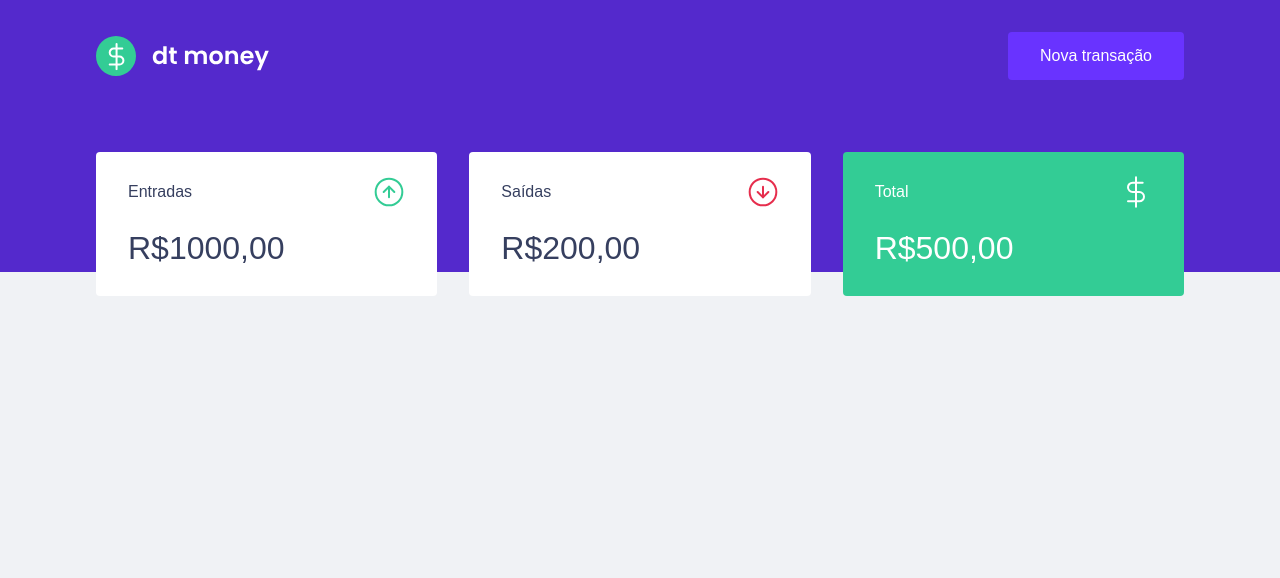
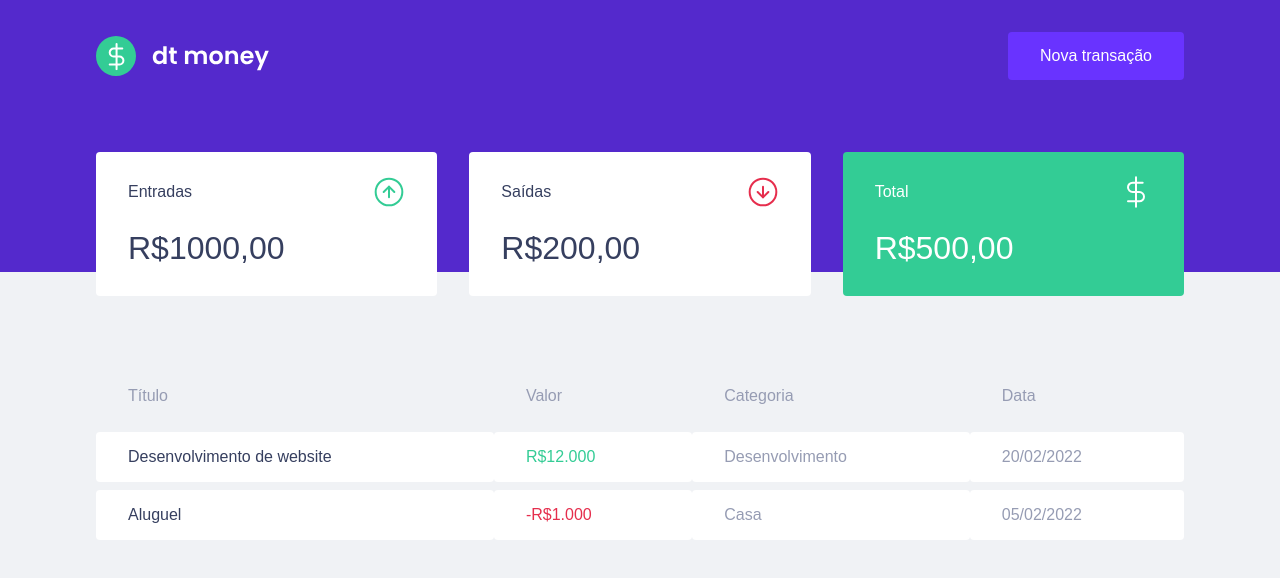
Before and after one commit to FernandaDsilva/dtmoney, a React (Create React App) app: page / in a window 1280 px wide. Shown: the top 578 px of the page. Built offline with nearby package versions, Linux system fonts and the light colour scheme.

Commit message:
:construction: create transactions table

```diff
--- a/src/components/Dashboard/index.tsx
+++ b/src/components/Dashboard/index.tsx
@@ -1,10 +1,12 @@
 import { Container } from "../Dashboard/styles";
 import { Summary } from "../Summary";
+import { TransactionsTable } from "../TransactionsTable";
 
 export function Dashboard (){
     return (
         <Container>
             <Summary />
+<TransactionsTable />
         </Container>
     )
 }
--- /dev/null
+++ b/src/components/TransactionsTable/index.tsx
@@ -0,0 +1,32 @@
+import { Container } from "./styles";
+
+export function TransactionsTable() {
+  return (
+    <Container>
+      <table>
+        <thead>
+            <tr>
+                <th>Título</th>
+                <th>Valor</th>
+                <th>Categoria</th>
+                <th>Data</th>
+            </tr>
+        </thead>
+        <tbody>
+            <tr>
+                <td>Desenvolvimento de website</td>
+                <td className="deposit">R$12.000</td>
+                <td>Desenvolvimento</td>
+                <td>20/02/2022</td>
+            </tr>
+            <tr>
+                <td>Aluguel </td>
+                <td className="withdraw">-R$1.000</td>
+                <td>Casa</td>
+                <td>05/02/2022</td>
+            </tr>
+        </tbody>
+      </table>
+    </Container>
+  );
+}
--- /dev/null
+++ b/src/components/TransactionsTable/styles.ts
@@ -0,0 +1,37 @@
+import styled from "styled-components";
+
+export const Container = styled.div`
+  margin-top: 4rem;
+
+  table {
+    width: 100%;
+    border-spacing: 0 0.5rem;
+
+    th {
+      color: var(--text-body);
+      font-weight: 400;
+      padding: 1rem 2rem;
+      text-align: left;
+      line-height: 1.5rem;
+    }
+    td {
+      padding: 1rem 2rem;
+      border: 0;
+      background: var(--shape);
+      color: var(--text-body);
+      border-radius: 0.25rem;
+
+      &:first-child {
+      color: var(--text-title);
+      }
+
+      &.deposit {
+        color: var(--green)
+      }
+      &.withdraw{
+        color: var(--red)
+      }
+      }
+
+  }
+`;
```
